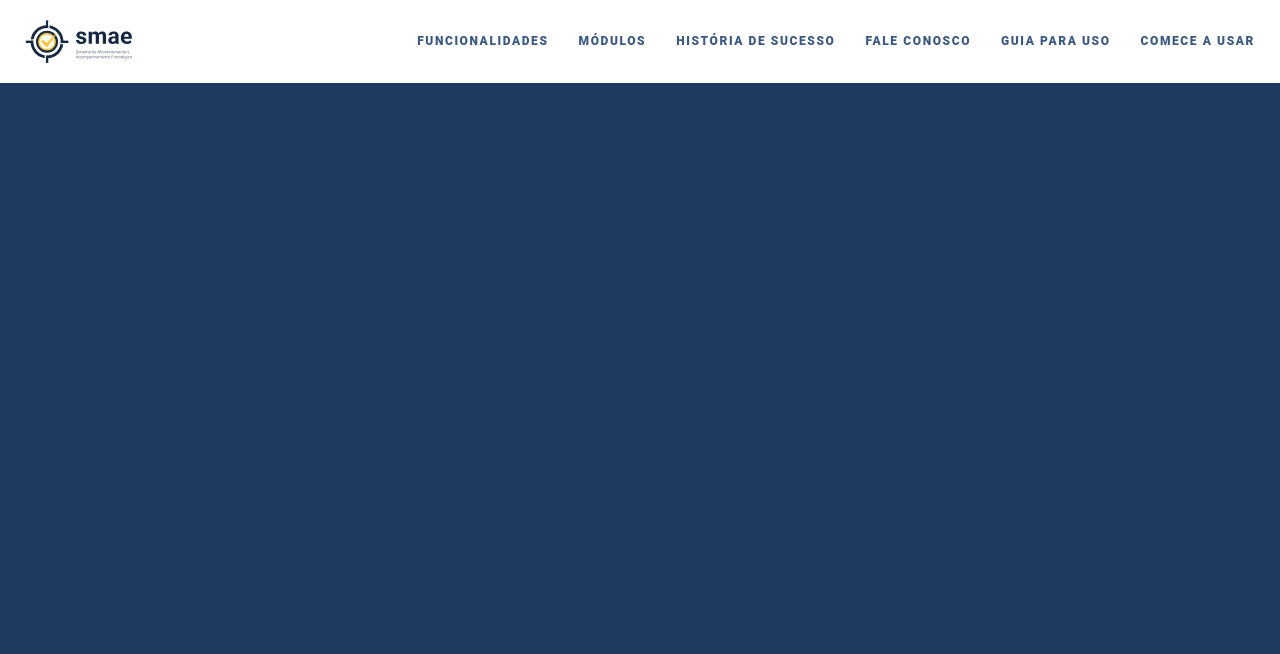
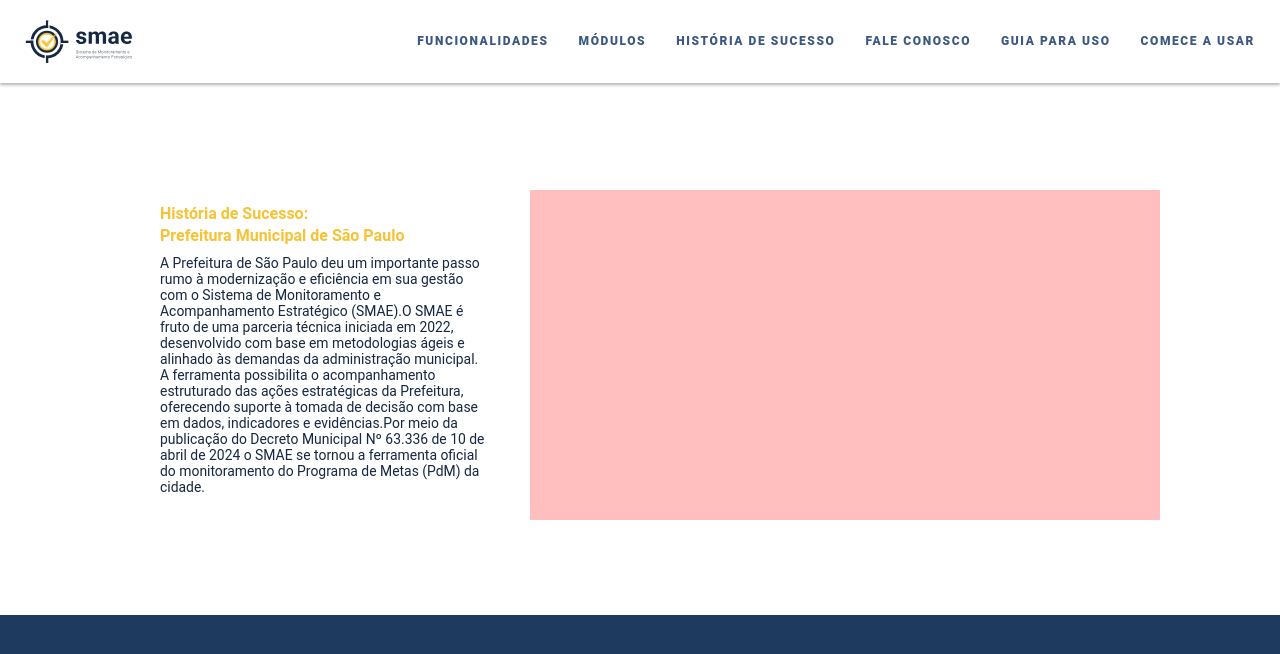
Before and after one commit to fgv-projetos/smae-site, a Nuxt app: page /index/1/About in a window 1280 px wide. Shown: the top 654 px of the page. Built offline with nearby package versions, Linux system fonts and the light colour scheme.

Commit message:
feat: created about section

```diff
--- /dev/null
+++ b/app/pages/index/_sections/About.vue
@@ -0,0 +1,86 @@
+<template>
+  <section class="about">
+    <div class="about__conteiner max-section">
+      <article class="about__content">
+        <h1 class="about__title">
+          História de Sucesso:<br>
+          Prefeitura Municipal de São Paulo
+        </h1>
+
+        <p class="about__description">
+          A Prefeitura de São Paulo deu um importante passo rumo à modernização e eficiência em sua gestão com o Sistema de Monitoramento e Acompanhamento Estratégico (SMAE).O SMAE é fruto de uma parceria técnica iniciada em 2022, desenvolvido com base em metodologias ágeis e alinhado às demandas da administração municipal. A ferramenta possibilita o acompanhamento estruturado das ações estratégicas da Prefeitura, oferecendo suporte à tomada de decisão com base em dados, indicadores e evidências.Por meio da publicação do Decreto Municipal Nº 63.336 de 10 de abril de 2024 o SMAE se tornou a ferramenta oficial do monitoramento do Programa de Metas (PdM) da cidade.
+        </p>
+      </article>
+
+      <aside class="about__figure">
+        <figure>
+          <NuxtImg />
+        </figure>
+      </aside>
+    </div>
+  </section>
+</template>
+
+<style lang="scss" scoped>
+.about {
+  background-color: $white;
+  padding: 1.88rem;
+}
+
+.about__content {
+  padding: 0 1rem;
+}
+
+.about__title {
+  color: $primary-50;
+  font-weight: 700;
+  font-size: .81rem;
+  line-height: 1rem;
+}
+
+.about__description {
+  margin-top: .5rem;
+  font-size: .75rem;
+  line-height: 1rem;
+}
+
+.about__figure {
+  margin-top: .75rem;
+  width: 100%;
+  height: 150px;
+  background-color: rgba(255, 0, 0, 0.251);
+}
+
+@container (width > 1000px) {
+  .about {
+    padding: 5.94rem;
+  }
+
+  .about__conteiner {
+    display: flex;
+    justify-content: space-between;
+  }
+
+  .about__content {
+    padding: 0 2.5rem;
+    width: 60%;
+    margin: auto;
+  }
+
+  .about__title {
+    font-size: 1rem;
+    line-height: 1.38rem;
+  }
+
+  .about__description {
+    font-size: .87rem;
+    line-height: 1rem;
+  }
+
+  .about__figure {
+    flex-basis: 100%;
+    /* width: 60%; */
+    height: 330px;
+  }
+}
+</style>
--- a/app/pages/index/_sections/Modules.vue
+++ b/app/pages/index/_sections/Modules.vue
@@ -91,6 +91,10 @@
 </script>
 
 <style lang="scss" scoped>
+.modules {
+  margin-bottom: 1rem;
+}
+
 .modules__title {
   color: $white;
   font-weight: 700;
@@ -150,6 +154,10 @@
 }
 
 @container (width > 900px) {
+  .modules {
+    margin-bottom: 11rem;
+  }
+
   .modules__title {
     font-size: 2.5rem;
     text-align: left;
--- a/app/pages/index/index.vue
+++ b/app/pages/index/index.vue
@@ -4,6 +4,8 @@
   <Advantages />
 
   <Modules />
+
+  <About />
 
   <p>Chuck Norris tells Simon what to do. Mission Impossible was originally set in Chuck Norris’s house. Chuck Norris can clap with one hand. Chuck Norris is the reason why Waldo is hiding. Chuck Norris drinks napalm to fight his heartburn.</p>
 
@@ -85,6 +87,7 @@
 </template>
 
 <script lang="ts" setup>
+import About from './_sections/about.vue';
 import Advantages from './_sections/Advantages.vue';
 import Hero from './_sections/Hero.vue';
 import Modules from './_sections/Modules.vue';
```
